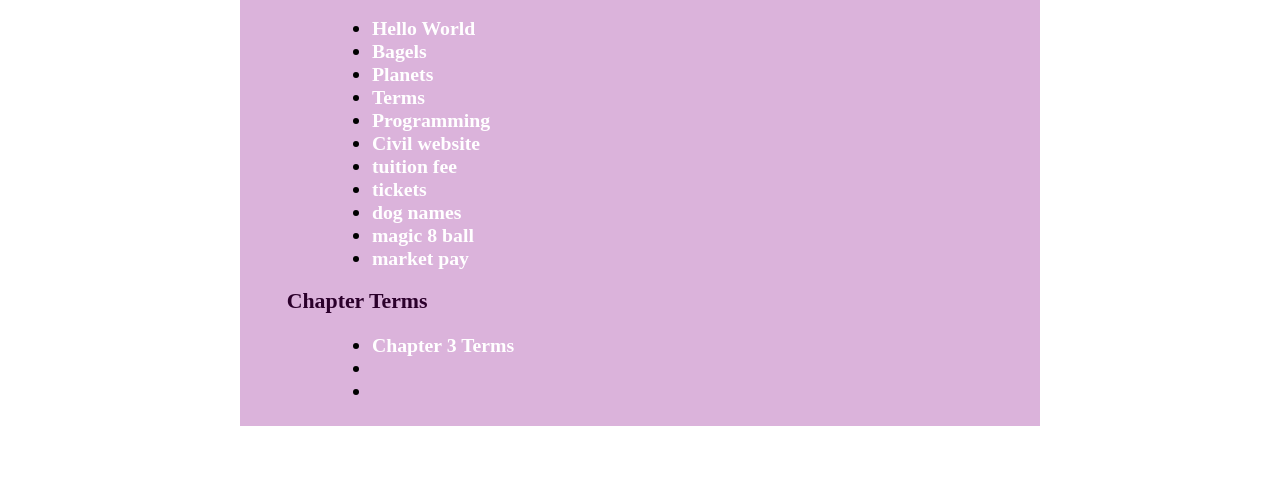
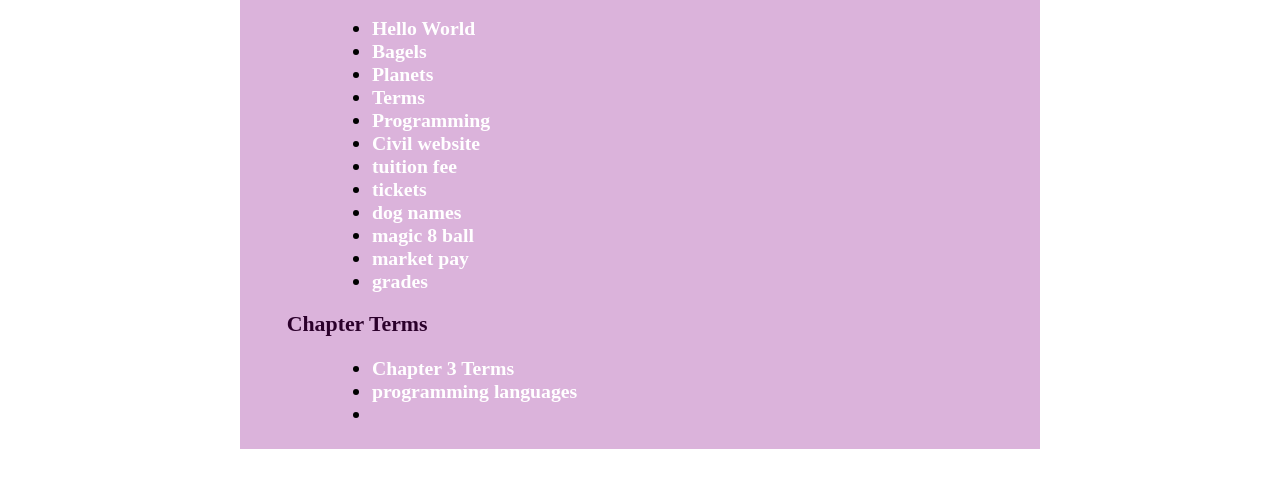
Before and after one commit to cmiller-pvcc/cmiller-pvcc.github.io, a plain HTML site: page index.html in a window 1280 px wide. Shown: the part 118-606 px from the top of the page. Drawn offline with Linux system fonts and the light colour scheme.

Commit message:
Update index.html

```diff
--- a/index.html
+++ b/index.html
@@ -54,13 +54,14 @@
                     <li><a href = "dogs.py"> dog names </a></li>
                     <li><a href = "magic8.py"> magic 8 ball </a></li>
                     <li><a href = "market.py"> market pay </a></li>
+                    <li><a href = "grades.py"> grades </a></li>
                 </ul>
             </h3>
             <h2>Chapter Terms</h2>
             <h3>
                 <ul>
                     <li><a href = "opsys.html">Chapter 3 Terms</a></li>
-                    <li> </li>
+                    <li><a href = "proglang.html"> programming languages </a></li>
                     <li> </li>
                 </ul>
             </h3>
```
